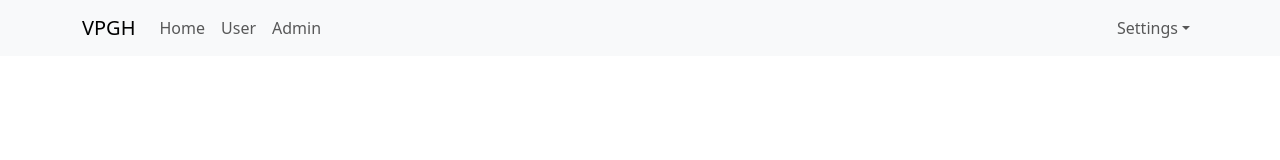
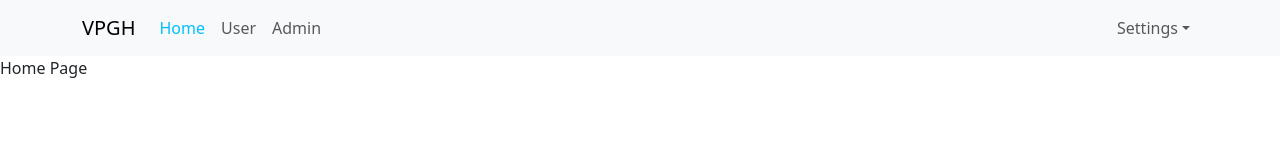
Before and after one commit to Yuh1117/learn-reactjs-newbie, a React (Create React App) app: page / in a window 1280 px wide. Shown: the top 160 px of the page. Built offline with nearby package versions, Linux system fonts and the light colour scheme.

Commit message:
active-link+index-routes

```diff
--- a/src/App.scss
+++ b/src/App.scss
@@ -7,3 +7,15 @@
   -webkit-font-smoothing: antialiased;
   -moz-osx-font-smoothing: grayscale;
 }
+
+.app-container {
+  .header-container {
+    .navbar-nav {
+      .nav-link {
+        &.active {
+          color: #00bfff;
+        }
+      }
+    }
+  }
+}
--- a/src/components/Header/Header.js
+++ b/src/components/Header/Header.js
@@ -2,19 +2,20 @@
 import Nav from 'react-bootstrap/Nav';
 import Navbar from 'react-bootstrap/Navbar';
 import NavDropdown from 'react-bootstrap/NavDropdown';
-import { Link } from 'react-router-dom';
+import { NavLink } from 'react-router-dom';
 
 const Header = () => {
     return (
         <Navbar expand="lg" className="bg-body-tertiary">
             <Container>
-                <Navbar.Brand href="#home">VPGH</Navbar.Brand>
+                {/* <Navbar.Brand href="#home">VPGH</Navbar.Brand> */}
+                <NavLink to="/" className='navbar-brand'>VPGH</NavLink>
                 <Navbar.Toggle aria-controls="basic-navbar-nav" />
                 <Navbar.Collapse id="basic-navbar-nav">
                     <Nav className="me-auto">
-                        <Link to="/" className='nav-link'>Home</Link>
-                        <Link to="/users" className='nav-link'>User</Link>
-                        <Link to="/admins" className='nav-link'>Admin</Link>
+                        <NavLink to="/" className='nav-link'>Home</NavLink>
+                        <NavLink to="/users" className='nav-link'>User</NavLink>
+                        <NavLink to="/admins" className='nav-link'>Admin</NavLink>
 
                         {/* <Nav.Link href="/">Home</Nav.Link>
                         <Nav.Link href="/users">Users</Nav.Link>
@@ -22,9 +23,9 @@
                     </Nav>
                     <Nav>
                         <NavDropdown title="Settings" id="basic-nav-dropdown">
-                            <NavDropdown.Item href="#action/3.1">Log in</NavDropdown.Item>
-                            <NavDropdown.Item href="#action/3.2">Log out</NavDropdown.Item>
-                            <NavDropdown.Item href="#action/3.3">Profile</NavDropdown.Item>
+                            <NavDropdown.Item >Log in</NavDropdown.Item>
+                            <NavDropdown.Item >Log out</NavDropdown.Item>
+                            <NavDropdown.Item >Profile</NavDropdown.Item>
                         </NavDropdown>
                     </Nav>
                 </Navbar.Collapse>
--- /dev/null
+++ b/src/components/Home/HomePage.js
@@ -0,0 +1,8 @@
+const HomePage = (props) =>{
+    return(
+        <div className="homepage-container">
+            Home Page
+        </div>
+    )
+}
+export default HomePage;
--- a/src/index.js
+++ b/src/index.js
@@ -8,6 +8,7 @@
 import { BrowserRouter, Routes, Route } from 'react-router-dom';
 import User from './components/User/User';
 import Admin from './components/Admin/Admin';
+import HomePage from './components/Home/HomePage';
 
 const root = ReactDOM.createRoot(document.getElementById('root'));
 root.render(
@@ -16,6 +17,7 @@
     <BrowserRouter>
       <Routes>
         <Route path="/" element={<App />}>
+          <Route index element={<HomePage />} />
           <Route path="/users" element={<User />} />
           <Route path="/admins" element={<Admin />} />
         </Route>
```
